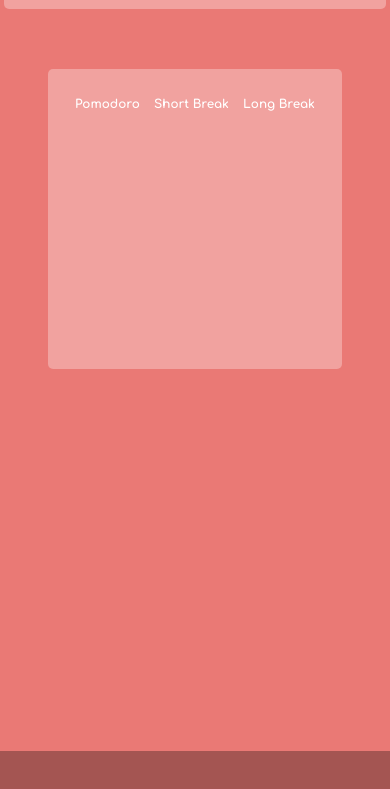
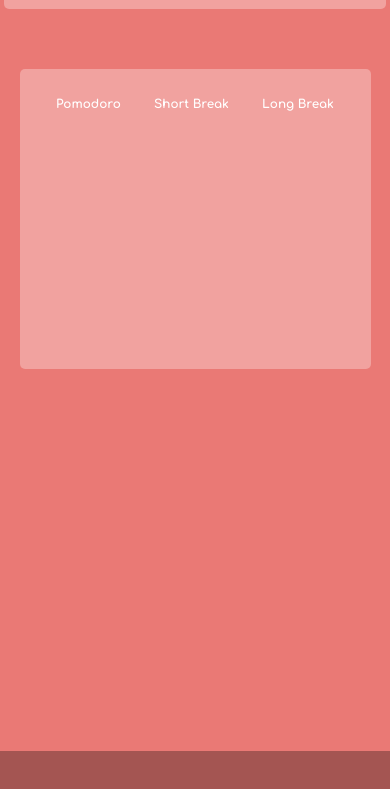
Before and after one commit to jstevenfm/pomodoro-tracker, a plain HTML site: page index.html in a window 390 px wide. Shown: the part 43-832 px from the top of the page. Drawn offline with Linux system fonts and the light colour scheme.

Commit message:
Modifiqué el width del navbar y el contenedor del timer para que sea responsivo

```diff
--- a/styles/mobile.css
+++ b/styles/mobile.css
@@ -25,7 +25,7 @@ ul {
 
 .navbar {
     min-width: 316px;
-    width: 98%;
+    width: 98vw;
     height: 48px;
     background-color: var(--color-base);
     display: flex;
@@ -58,7 +58,10 @@ ul {
 }
 
 .timekeeper {
-    width: 294px;
+    /* width: 294px; */
+    min-width: 294px;
+    width: 90vw;
+    max-width: 500px;
     height: 300px;
     padding: 20px;
     background-color: var(--color-base);
```
